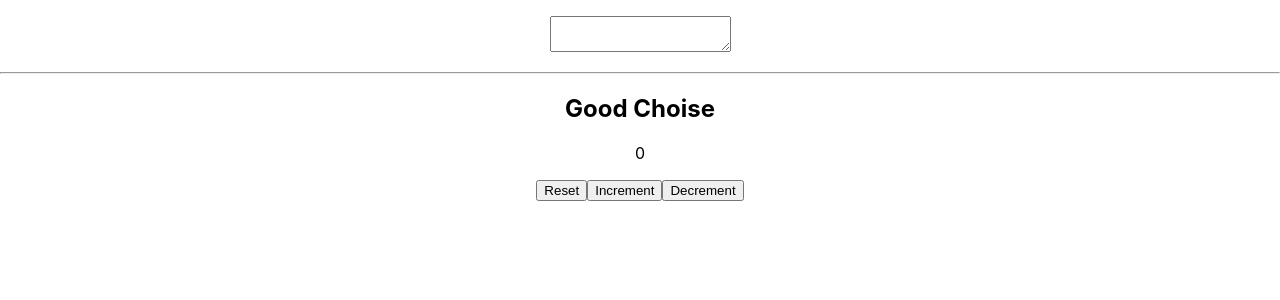
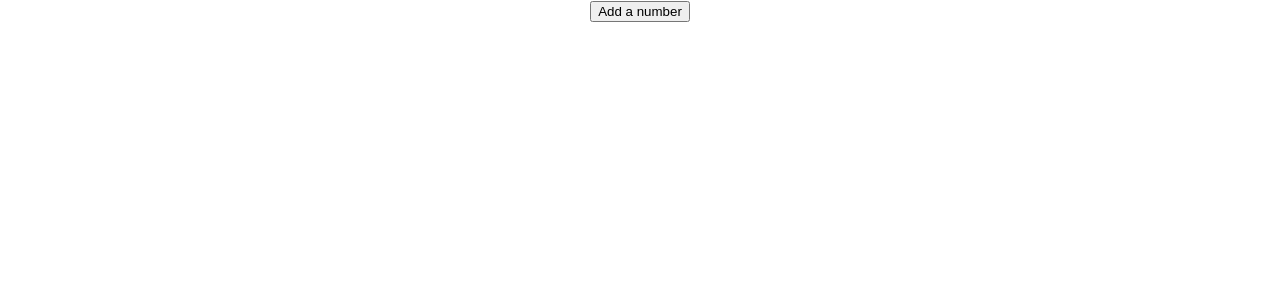
Before and after one commit to mehedimahid/React-Blog, a React (Create React App) app in the folder my-app/: page / in a window 1280 px wide. Shown: the top 300 px of the page. Built offline with nearby package versions, Linux system fonts and the light colour scheme.

Commit message:
Hooks(UseState)

```diff
--- a/my-app/src/App.js
+++ b/my-app/src/App.js
@@ -1,11 +1,9 @@
 import "./App.css";
-import HookCounter from "./component/HOOKS/HookCounter";
-import UseStateTodos from "./component/HOOKS/UseStateTodos";
+import UsestatewithArray from "./component/UsestatewithArray";
 function App() {
   return (
     <div className="App">
-      <UseStateTodos />
-      <HookCounter />
+      <UsestatewithArray />
     </div>
   );
 }
--- a/my-app/src/component/HOOKS/HookCounter.js
+++ /dev/null
@@ -1,21 +0,0 @@
-import React, { useState } from "react";
-
-function HookCounter() {
-  const initialCount = 0;
-  const [count, setCount] = useState(initialCount);
-
-  return (
-    <div>
-      <p>{count}</p>
-      <button onClick={() => setCount(initialCount)}>Reset</button>
-      <button onClick={() => setCount((prevCount) => prevCount + 1)}>
-        Increment
-      </button>
-      <button onClick={() => setCount((prevCount) => prevCount - 1)}>
-        Decrement
-      </button>
-    </div>
-  );
-}
-
-export default HookCounter;
--- a/my-app/src/component/HOOKS/UseStateTodos.js
+++ /dev/null
@@ -1,28 +0,0 @@
-import { useState } from "react";
-
-function UseStateTodos() {
-  const [todo, setTodos] = useState("");
-  const [warning, setWarning] = useState(null);
-
-  const changeHandler = (e) => {
-    const inputValue = e.target.value;
-    const updateWarning = inputValue.includes(".js")
-      ? "You need JavaScrift skill to complete the task. Do you have it?"
-      : null;
-    setTodos(inputValue);
-    setWarning(updateWarning);
-  };
-
-  return (
-    <div>
-      <p>{todo}</p>
-      <p>
-        <textarea name="todo" value={todo} onChange={changeHandler} />
-      </p>
-      <hr />
-      <h2>{warning || "Good Choise"}</h2>
-    </div>
-  );
-}
-
-export default UseStateTodos;
--- /dev/null
+++ b/my-app/src/component/UsestatewithArray.js
@@ -0,0 +1,27 @@
+import React, { useState } from "react";
+
+function UsestatewithArray() {
+  const [items, setItem] = useState([]);
+
+  const addNumber = () => {
+    setItem([
+      ...items,
+      {
+        id: items.length,
+        value: Math.floor(Math.random() * 10) + 1,
+      },
+    ]);
+  };
+  return (
+    <div>
+      <button onClick={addNumber}>Add a number</button>
+      <ul>
+        {items.map((item) => (
+          <li key={item.id}> {item.value}</li>
+        ))}
+      </ul>
+    </div>
+  );
+}
+
+export default UsestatewithArray;
```
Also changed, not shown: my-app/src/component/UsestatewithObj.js (added, +23 -0 lines).
